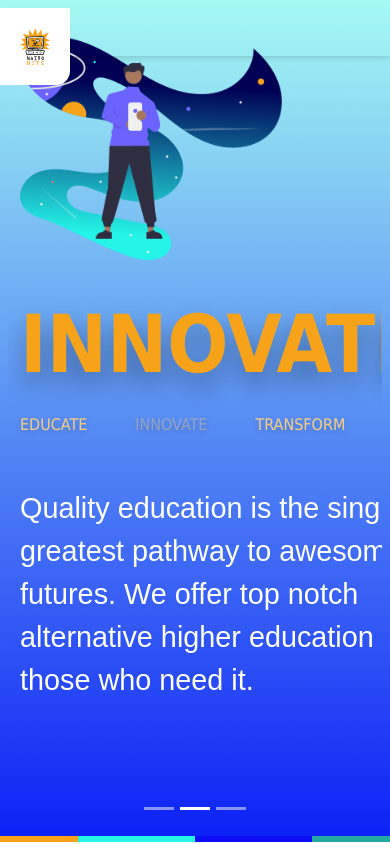
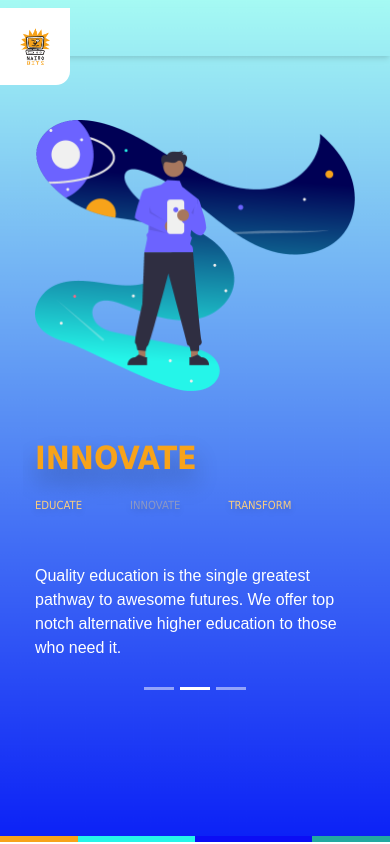
Before and after one commit to gathumartins/bits, a Gatsby site: page / in a window 390 px wide. Shown: the top 844 px of the page. Built offline with nearby package versions, Linux system fonts and the light colour scheme; Gatsby itself is replaced by a stand-in of ours.

Commit message:
Slider fixes

```diff
--- a/src/components/Home/Home.module.css
+++ b/src/components/Home/Home.module.css
@@ -6,6 +6,11 @@
     background-repeat: no-repeat;
     min-height: 99vh;
     clear: both;
+}
+
+.slideImages {
+    display: inline-block;
+    margin: 0 auto;
 }
 
 .footerStrip {
@@ -23,9 +28,9 @@
 
 .caption h1 {
     font-family: var(--secondaryFont);
-    font-weight: 600;
+    font-weight: 900;
     color: var(--deepOrange);
-    font-size: 5rem;
+    font-size: 4rem;
     margin-bottom: 20px;
     text-shadow: 0px 13px 26px #00000052;
 }
@@ -34,7 +39,7 @@
     margin-top: 50px;
     color: var(--white);
     font-family: var(--primaryFont);
-    font-Size: 1.8rem;
+    font-Size: 1.6rem;
 }
 
 .indicators li {
@@ -201,3 +206,21 @@
 }
 
 /* media Queries */
+
+@media only screen and (max-width: 767px) {
+    .slider {
+        padding: 120px 15px;
+    }
+
+    .caption h1 {
+        font-size: 2rem;
+    }
+
+    .caption p {
+        font-size: 1rem;
+    }
+
+    .indicators li {
+        font-size: 0.7rem;
+    }
+}
--- a/src/components/Home/Slider.js
+++ b/src/components/Home/Slider.js
@@ -11,11 +11,11 @@ function Slider() {
                     <Carousel.Item >
                         <Container>
                             <Row className="flex-row-reverse">
-                                <Col xs={12} sm={12} md={12} lg={6} className="flex text-center items-center">
+                                <Col xs={12} sm={12} md={12} lg={6} className="flex text-center items-center mb-5">
                                     <img
                                         src="./imgs/bannerone.png"
                                         alt="First slide"
-                                        fluid="true" className="h-3/4 md:h-1/2" />
+                                        fluid="true" className={sliderStyles.slideImages} />
                                 </Col>
                                 <Col xs={12} sm={12} md={12} lg={6} className={`flex items-center`}>
                                     <div className={sliderStyles.caption}>
@@ -34,11 +34,11 @@ function Slider() {
                     <Carousel.Item>
                         <Container>
                             <Row className="flex-row-reverse">
-                                <Col xs={12} sm={12} md={12} lg={6} className="flex text-center items-center">
+                                <Col xs={12} sm={12} md={12} lg={6} className="flex text-center items-center mb-5">
                                     <img
                                         src="./imgs/bannerone.png"
                                         alt="First slide"
-                                        fluid="true" className="h-3/4 md:h-1/2" />
+                                        fluid="true" className={sliderStyles.slideImages} />
                                 </Col>
                                 <Col xs={12} sm={12} md={12} lg={6} className={`flex items-center`}>
                                     <div className={sliderStyles.caption}>
@@ -57,11 +57,11 @@ function Slider() {
                     <Carousel.Item>
                         <Container>
                             <Row className="flex-row-reverse">
-                                <Col xs={12} sm={12} md={12} lg={6} className="flex text-center items-center">
+                                <Col xs={12} sm={12} md={12} lg={6} className="flex text-center items-center mb-5">
                                     <img
                                         src="./imgs/bannerone.png"
                                         alt="First slide"
-                                        fluid="true" className="h-3/4 md:h-1/2" />
+                                        fluid="true" className={sliderStyles.slideImages} />
                                 </Col>
                                 <Col xs={12} sm={12} md={12} lg={6} className={`flex items-center`}>
                                     <div className={sliderStyles.caption}>
```
